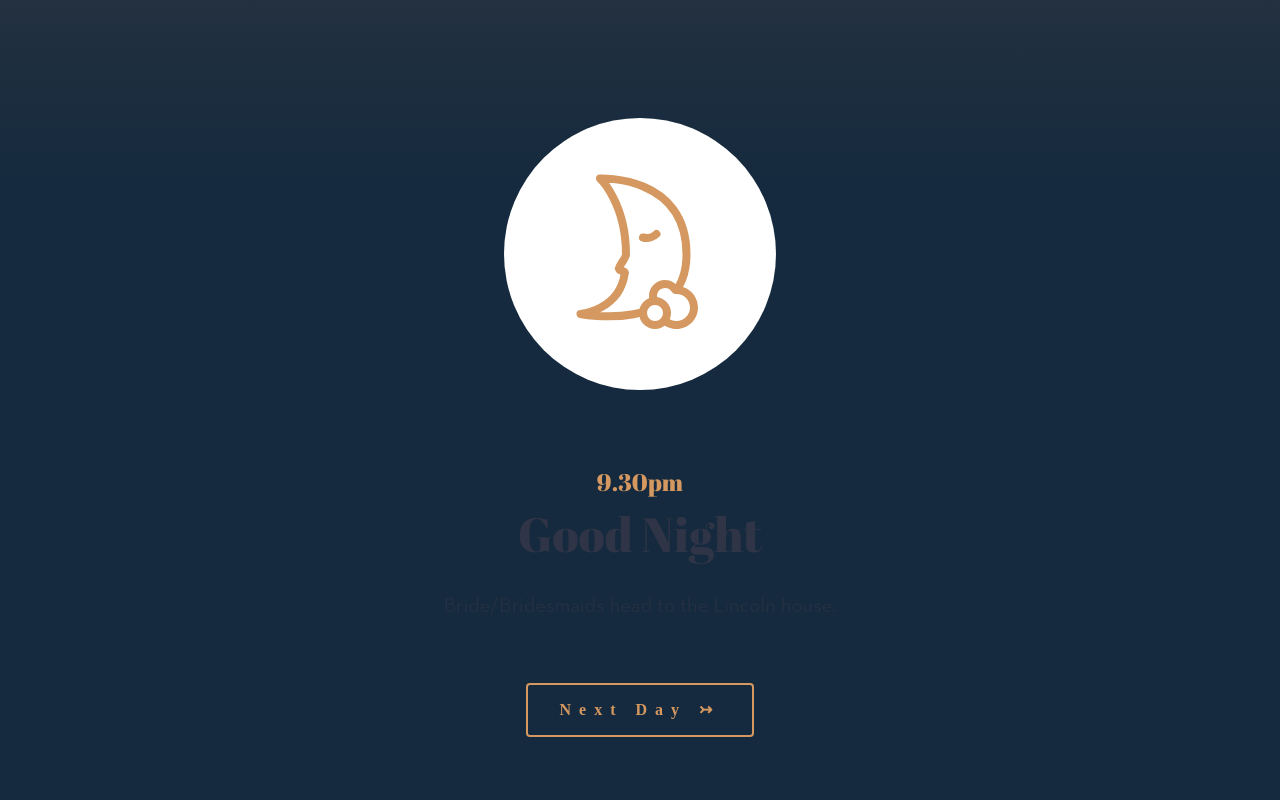
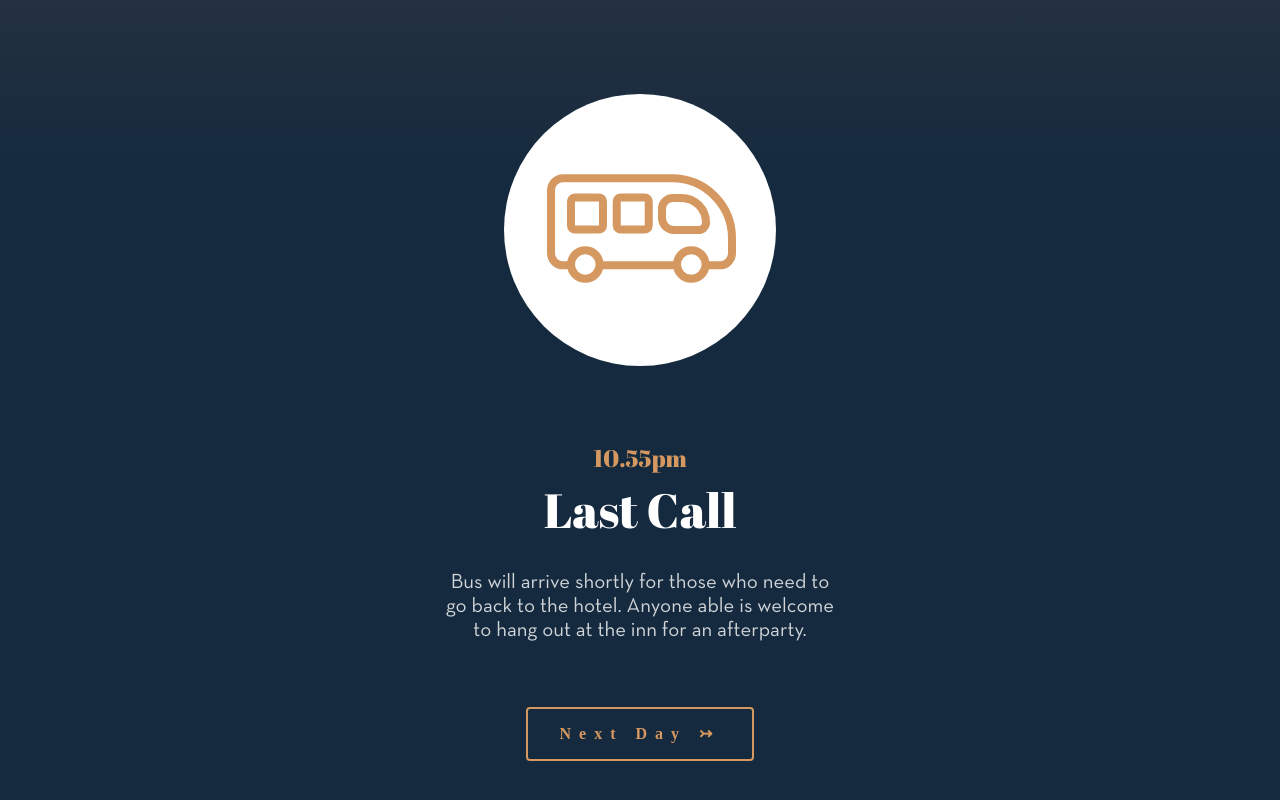
Before and after one commit to laxgoalie392/weddingschedule, a website built with Parcel: page wedding.html in a window 1280 px wide. Shown: the part 6473-7273 px from the top of the page. Built offline with nearby package versions, Linux system fonts and the light colour scheme.

Commit message:
wedding.html updates

```diff
--- a/css/main.css
+++ b/css/main.css
@@ -355,9 +355,11 @@ p{
   padding-top:60%;
 }
 #num5 h2,
-#num4 h2{
+#num4 h2,
+#num6 h2{
   color:#fff;
 }
+#num6 p,
 #num5 p,
 #num4 p{
   color:rgba(255,255,255,.8);
--- a/wedding.html
+++ b/wedding.html
@@ -191,11 +191,11 @@
     <section class="page" id="num6">
       <div class="icon-holder">
         <div class="circle"></div>
-        <img src="../img/Moon.svg" id="moon" >
+        <img src="../img/shuttle.svg" id="shuttle" >
       </div>
-      <div class="h2-overline">9.30pm</div>
-      <h2>Good Night</h2>
-      <p class="description">Bride/Bridesmaids head to the Lincoln house. <br />
+      <div class="h2-overline">10.55pm</div>
+      <h2>Last Call</h2>
+      <p class="description">Bus will arrive shortly for those who need to go back to the hotel. Anyone able is welcome to hang out at the inn for an afterparty. <br />
       </p>
       <button onclick="window.location.href='saturday.html';">Next Day ↣</button>
     </section>
```
